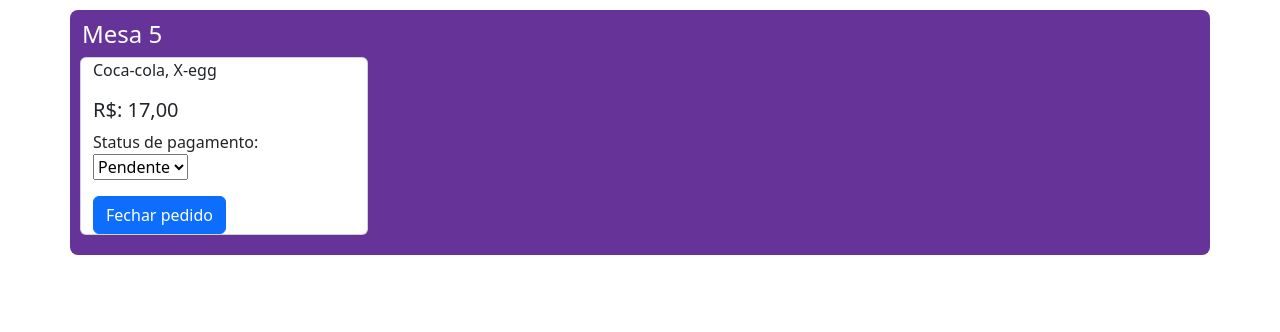
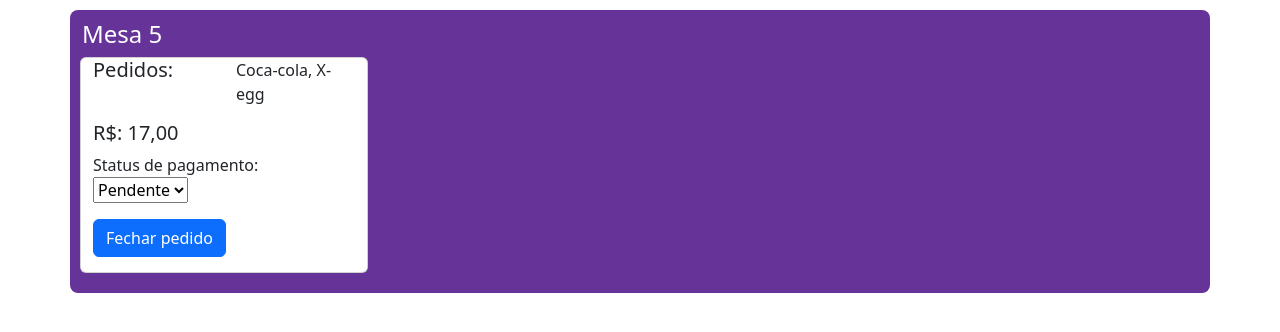
Before and after one commit to willcutrim/gerenciamento-de-pedidos-web, a Django app: page /pedidos/pedidos-detalhe/1 in a window 1280 px wide. Shown: the top 332 px of the page. Run offline with Django 4.2, Linux system fonts and the light colour scheme; data comes from the database, SQL or seed files in the repository; some libraries are stand-ins or nearby versions.

Commit message:
alguns ajustes no layout e settings

```diff
--- a/gerenciamento_de_pedidos/settings.py
+++ b/gerenciamento_de_pedidos/settings.py
@@ -26,7 +26,7 @@ SECRET_KEY = 'django-insecure-p!@m@f#z#g4abm+r$=&m7_9y8$z608kga34-ekp4imsf8g1e@#
 # SECURITY WARNING: don't run with debug turned on in production!
 DEBUG = True
 
-ALLOWED_HOSTS = []
+ALLOWED_HOSTS = ['10.0.2.2', '127.0.0.1']
 
 
 # Application definition
--- a/pedidos/static/css/styleProduto.css
+++ b/pedidos/static/css/styleProduto.css
@@ -1,6 +1,6 @@
 .container{
     border-radius: 8px;
-    background-color: rebeccapurple;
+    background-color: #663399;
     margin-top: 10px;
     margin-bottom: 10px;
 
@@ -20,9 +20,18 @@
 
 .titleCategory{
     color: white;
+
 }
 
 .titleNumeroMesa{
     color: white;
 
 }
+
+#btn-fechar{
+    margin-bottom: 15px;
+}
+
+#valor{
+    margin-top: 15px;
+}
--- a/pedidos/templates/html/pedido-detalhe.html
+++ b/pedidos/templates/html/pedido-detalhe.html
@@ -15,9 +15,14 @@
       <div class="row">
         <div class="card" style="width: 18rem;">
           <div class="row">
-            <p class="card-text">{{pedidos}}</p>
-            <h5 class="card-title">R$: {{pedido_detalhe.valor_da_compra}}</h5>
-          </div>
+            <div class="col-6">
+            <h5 class="card-title">Pedidos: </h5>
+            </div>
+            <div class="col-6">
+              <p class="card-text">{{pedidos}}</p>
+              </div>
+            </div>
+          <h5 class="card-title" id="valor">R$: {{pedido_detalhe.valor_da_compra}}</h5>
           <form method="post">{% csrf_token %}
             {{form.as_p}}
             <button type="submit" class="btn btn-primary" id="btn-fechar">Fechar pedido</button>
```
